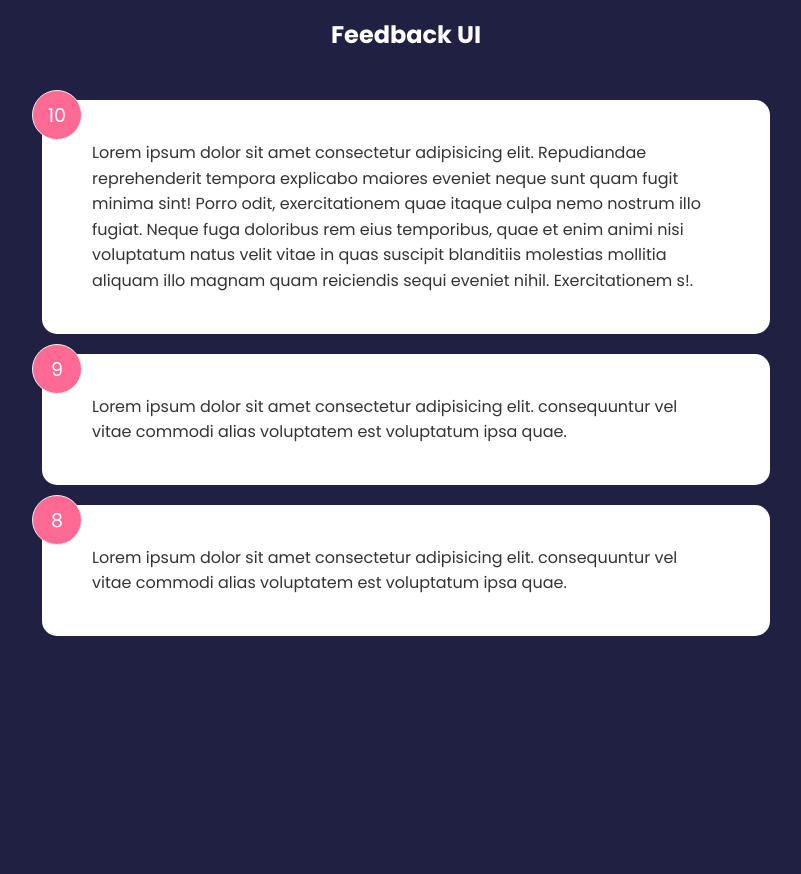
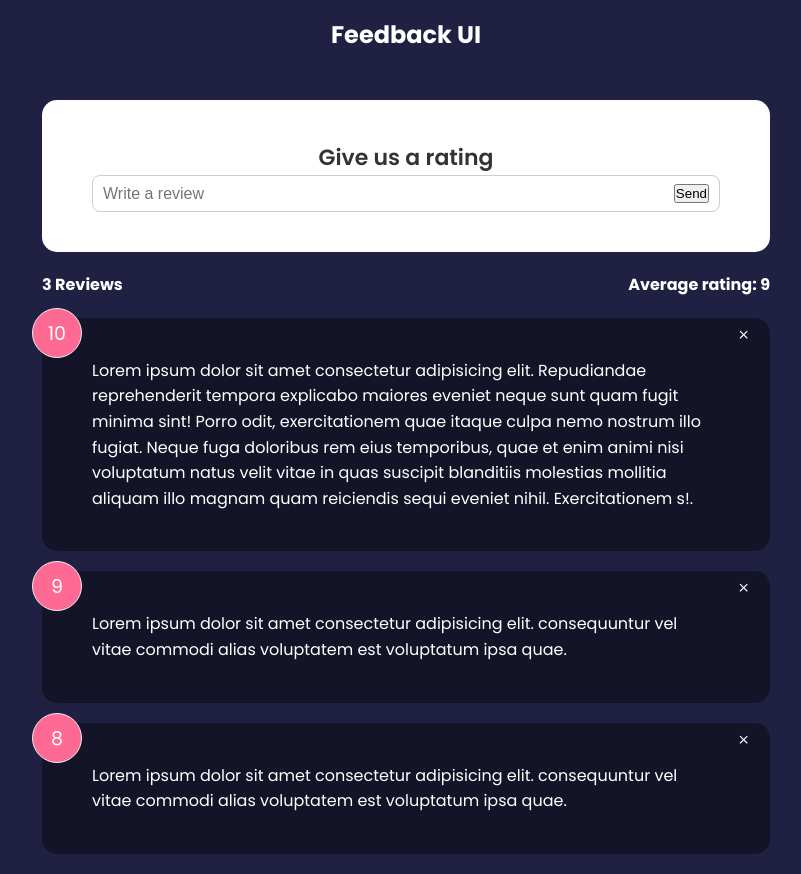
Before and after one commit to JorgeMtz/feedback, a React (Create React App) app: page / in a window 1280 px wide. Shown: the whole page, without its empty margins (234-1035 px from the left). Before the commit the page ends 800 px from the top, so only its background shows below. Built offline with nearby package versions, Linux system fonts and the light colour scheme; the HTML template or start-up script is replaced by a standard one.

Commit message:
feedback form

```diff
--- a/package.json
+++ b/package.json
@@ -8,6 +8,7 @@
     "@testing-library/user-event": "^13.5.0",
     "react": "^18.2.0",
     "react-dom": "^18.2.0",
+    "react-icons": "^4.4.0",
     "react-scripts": "5.0.1",
     "web-vitals": "^2.1.4"
   },
--- a/src/App.js
+++ b/src/App.js
@@ -2,14 +2,22 @@ import {useState} from "react"
 import Header from "./components/Header";
 import FeedbackList from "./components/FeedbackList";
 import FeedbackData from "./data/FeedbackData";
+import FeedbackStats from "./components/FeedbackStats";
+import FeedbackForm from "./components/FeedbackForm";
 
 const App = () => {
   const [feedback, setFeedback] = useState(FeedbackData);
+
+  const deleteFeedback = (id) => {
+    setFeedback(feedback.filter(feedback => feedback.id !== id));
+  }
   return (
     <>
       <Header/>
       <div className="container">
-        <FeedbackList feedback={feedback}/>
+        <FeedbackForm/>
+        <FeedbackStats feedback={feedback} />
+        <FeedbackList feedback={feedback} handleDelete={deleteFeedback}/>
       </div>
     </>
   );
--- /dev/null
+++ b/src/components/FeedbackForm.jsx
@@ -0,0 +1,23 @@
+import { useState } from "react"
+import Card from "./shared/Card"
+
+const FeedbackForm = () => {
+    const [text, setText] = useState("");
+
+    const handleTextChange = (e) => {
+        setText(e.target.value);
+    }
+    return (
+        <Card>
+            <form>
+                <h2>Give us a rating</h2>
+                <div className="input-group">
+                    <input type="text" value={text} onChange={handleTextChange} placeholder="Write a review" />
+                    <button type="submit">Send</button>
+                </div>
+            </form>
+        </Card>
+    )
+}
+
+export default FeedbackForm
--- a/src/components/FeedbackItem.jsx
+++ b/src/components/FeedbackItem.jsx
@@ -1,9 +1,16 @@
-const FeedbackItem = ({item}) => {
+import {FiX} from 'react-icons/fi'
+import Card from "./shared/Card"
+
+const FeedbackItem = ({item, handleDelete}) => {
+
     return (
-        <div className="card">
+        <Card reverse={true}>
             <div className="num-display">{item.rating}</div>
+            <button onClick={() => handleDelete(item.id)} className="close">
+                <FiX color="white"/>
+            </button>
             <div className="text-display">{item.text}</div>
-        </div>
+        </Card>
     )
 }
 
--- a/src/components/FeedbackList.jsx
+++ b/src/components/FeedbackList.jsx
@@ -1,6 +1,6 @@
 import FeedbackItem from "./FeedbackItem"
 
-function FeedbackList({feedback}) {
+function FeedbackList({feedback, handleDelete}) {
     if(!feedback || feedback.length === 0){
         return <p>No Feedback</p>
     }
@@ -8,7 +8,7 @@ function FeedbackList({feedback}) {
     return (
         <div className="Feedback-list">
             {feedback.map((item) => (
-                <FeedbackItem key={item.id} item={item}/>
+                <FeedbackItem key={item.id} item={item} handleDelete={handleDelete}/>
             ))}
         </div>
     )
--- /dev/null
+++ b/src/components/FeedbackStats.jsx
@@ -0,0 +1,14 @@
+const FeedbackStats = ({feedback}) => {
+    let average = feedback.reduce((total, item) => total + item.rating, 0) / feedback.length;
+
+    average = average.toFixed(1).replace(/\.0$/, '');
+
+    return (
+        <div className="feedback-stats">
+            <h4>{feedback.length} Reviews</h4>
+            <h4>Average rating: {isNaN(average) ? 0 : average}</h4>
+        </div>
+    )
+}
+
+export default FeedbackStats
--- /dev/null
+++ b/src/components/shared/Card.jsx
@@ -0,0 +1,11 @@
+const Card = ({children, reverse}) => {
+  return (
+    <div className={`card ${reverse && "reverse"}`}>{children}</div>
+  )
+}
+
+Card.defaultProps = {
+    reverse: false
+}
+
+export default Card
```
Also changed, not shown: 1 other file (tests, documents, lock files or other folders).
